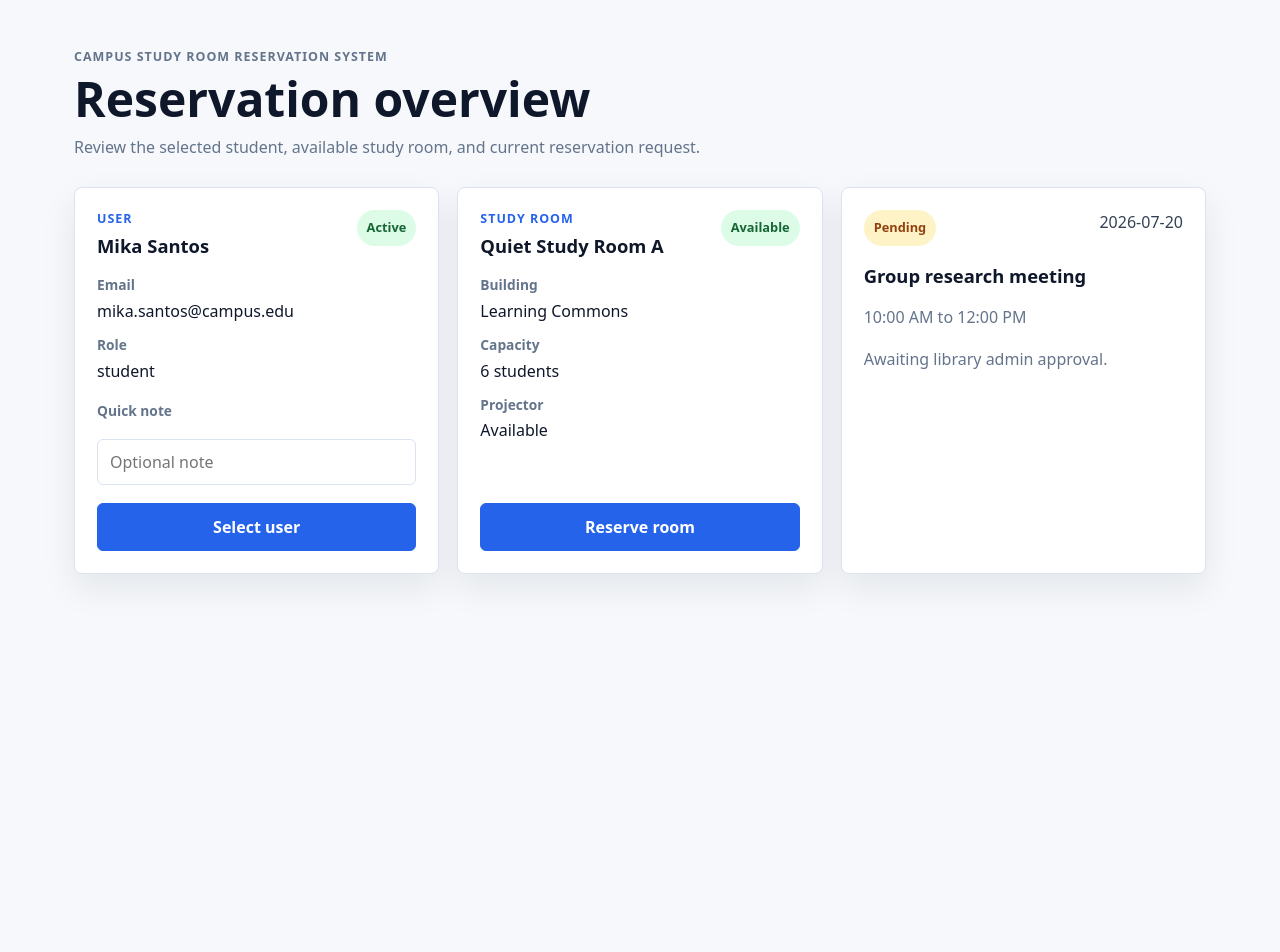
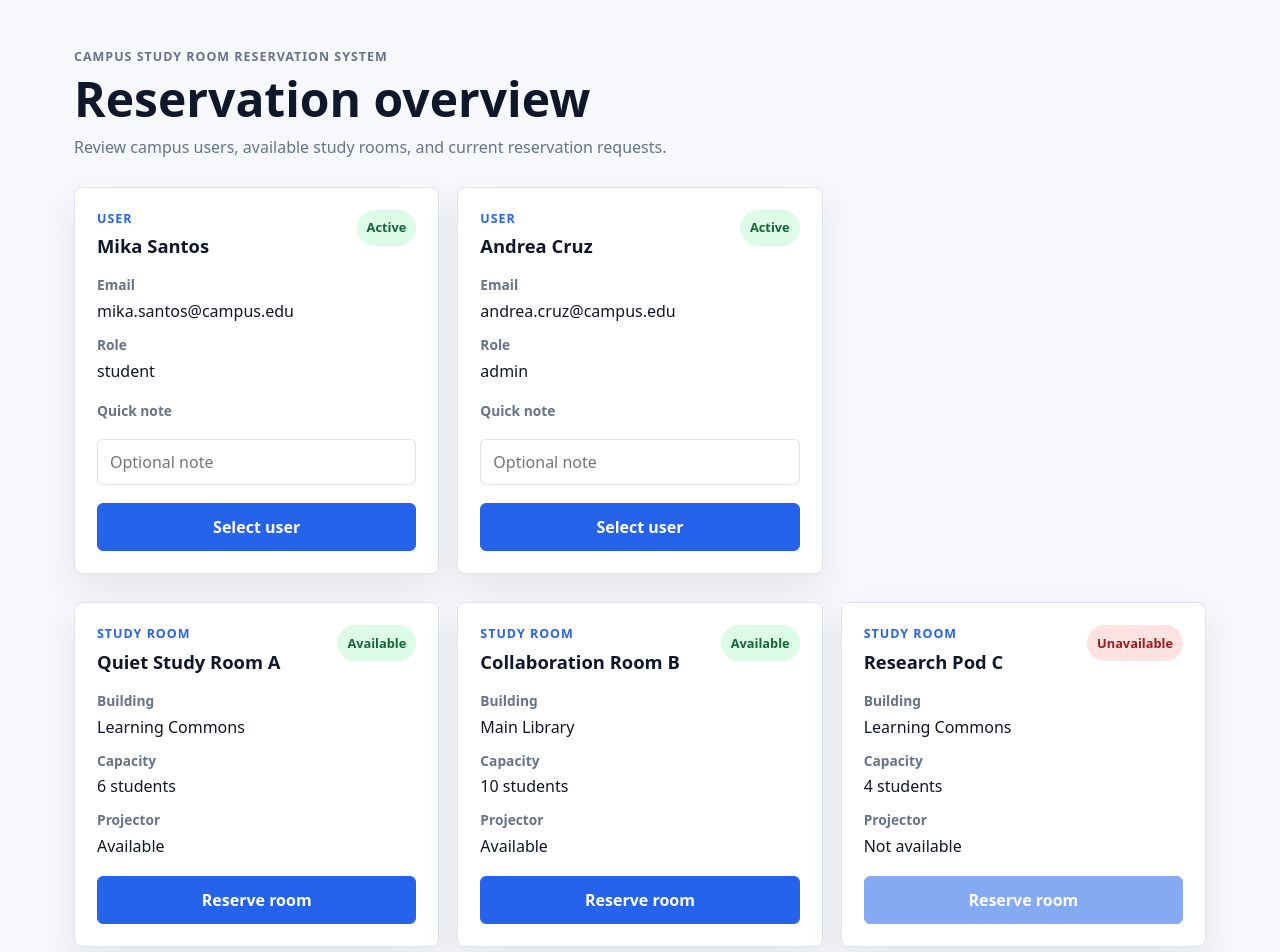
Before and after one commit to amseph/itelect4-project, a React (Vite) app: page / in a window 1280 px wide. Shown: the top 952 px of the page. Before the commit the page ends 800 px from the top, so only its background shows below. Built offline with nearby package versions, Linux system fonts and the light colour scheme.

Commit message:
Add typed state and mock data loading

```diff
--- a/src/App.tsx
+++ b/src/App.tsx
@@ -1,3 +1,4 @@
+import { useEffect, useState } from 'react'
 import ReservationBadge from './components/ReservationBadge'
 import StudyRoomCard from './components/StudyRoomCard'
 import UserCard from './components/UserCard'
@@ -5,34 +6,91 @@ import { ReservationStatus, Role } from './types'
 import type { Reservation, StudyRoom, User } from './types'
 import './App.css'
 
-function App() {
-  const sampleUser: User = {
+const mockUsers: User[] = [
+  {
     id: 1,
     name: 'Mika Santos',
     email: 'mika.santos@campus.edu',
     role: Role.Student,
     isActive: true,
-  }
+  },
+  {
+    id: 2,
+    name: 'Andrea Cruz',
+    email: 'andrea.cruz@campus.edu',
+    role: Role.Admin,
+    isActive: true,
+  },
+]
 
-  const sampleRoom: StudyRoom = {
+const mockRooms: StudyRoom[] = [
+  {
     id: 101,
     name: 'Quiet Study Room A',
     building: 'Learning Commons',
     capacity: 6,
     hasProjector: true,
     isAvailable: true,
-  }
+  },
+  {
+    id: 102,
+    name: 'Collaboration Room B',
+    building: 'Main Library',
+    capacity: 10,
+    hasProjector: true,
+    isAvailable: true,
+  },
+  {
+    id: 103,
+    name: 'Research Pod C',
+    building: 'Learning Commons',
+    capacity: 4,
+    hasProjector: false,
+    isAvailable: false,
+  },
+]
 
-  const sampleReservation: Reservation = {
+const mockReservations: Reservation[] = [
+  {
     id: 5001,
-    userId: sampleUser.id,
-    roomId: sampleRoom.id,
+    userId: 1,
+    roomId: 101,
     date: '2026-07-20',
     startTime: '10:00 AM',
     endTime: '12:00 PM',
     purpose: 'Group research meeting',
     status: ReservationStatus.Pending,
-  }
+  },
+  {
+    id: 5002,
+    userId: 1,
+    roomId: 102,
+    date: '2026-07-22',
+    startTime: '1:00 PM',
+    endTime: '3:00 PM',
+    purpose: 'Capstone consultation',
+    status: ReservationStatus.Approved,
+  },
+]
+
+function App() {
+  const [users, setUsers] = useState<User[]>([])
+  const [rooms, setRooms] = useState<StudyRoom[]>([])
+  const [reservations, setReservations] = useState<Reservation[]>([])
+  const [isLoading, setIsLoading] = useState<boolean>(true)
+
+  useEffect(() => {
+    const timerId = window.setTimeout(() => {
+      setUsers(mockUsers)
+      setRooms(mockRooms)
+      setReservations(mockReservations)
+      setIsLoading(false)
+    }, 600)
+
+    return () => {
+      window.clearTimeout(timerId)
+    }
+  }, [])
 
   const handleUserSelect = (user: User): void => {
     console.info(`Selected user: ${user.name}`)
@@ -42,23 +100,58 @@ function App() {
     console.info(`Reserve room requested: ${room.name}`)
   }
 
+  if (isLoading) {
+    return (
+      <main className="app-shell">
+        <section className="page-header">
+          <p className="eyebrow">Campus Study Room Reservation System</p>
+          <h1>Loading reservation data...</h1>
+          <p>Please wait while the mock data is being prepared.</p>
+        </section>
+      </main>
+    )
+  }
+
   return (
     <main className="app-shell">
       <section className="page-header">
         <p className="eyebrow">Campus Study Room Reservation System</p>
         <h1>Reservation overview</h1>
         <p>
-          Review the selected student, available study room, and current
-          reservation request.
+          Review campus users, available study rooms, and current reservation
+          requests.
         </p>
       </section>
 
-      <section className="component-grid" aria-label="Reservation sample data">
-        <UserCard user={sampleUser} onSelect={handleUserSelect} />
-        <StudyRoomCard room={sampleRoom} onReserve={handleRoomReserve} />
-        <ReservationBadge reservation={sampleReservation}>
-          Awaiting library admin approval.
-        </ReservationBadge>
+      <section className="component-grid" aria-label="Campus users">
+        {users.map((user) => (
+          <UserCard
+            key={user.id}
+            user={user}
+            onSelect={handleUserSelect}
+          />
+        ))}
+      </section>
+
+      <section className="component-grid" aria-label="Study rooms">
+        {rooms.map((room) => (
+          <StudyRoomCard
+            key={room.id}
+            room={room}
+            onReserve={handleRoomReserve}
+          />
+        ))}
+      </section>
+
+      <section className="component-grid" aria-label="Reservations">
+        {reservations.map((reservation) => (
+          <ReservationBadge
+            key={reservation.id}
+            reservation={reservation}
+          >
+            Reservation information loaded dynamically.
+          </ReservationBadge>
+        ))}
       </section>
     </main>
   )
```
